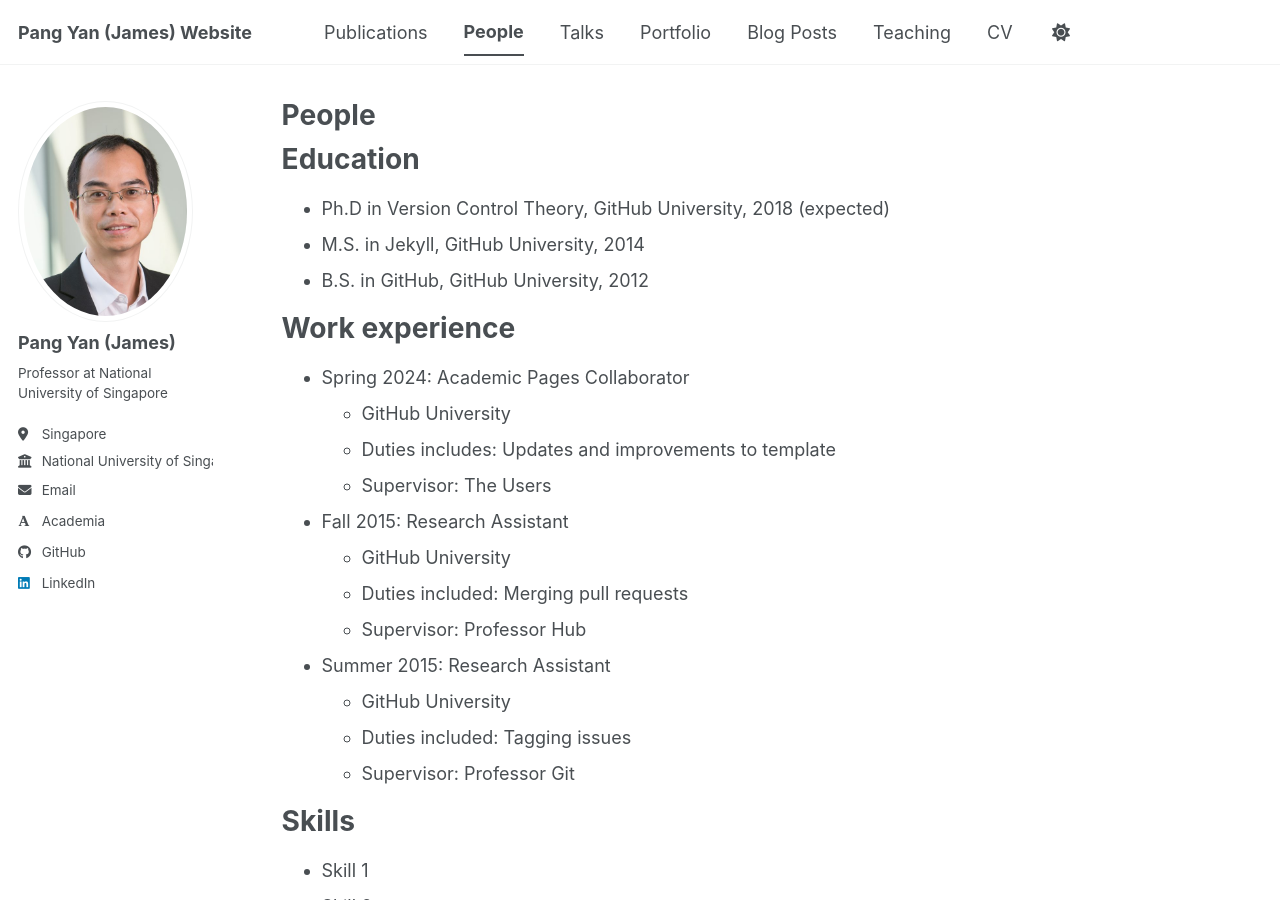
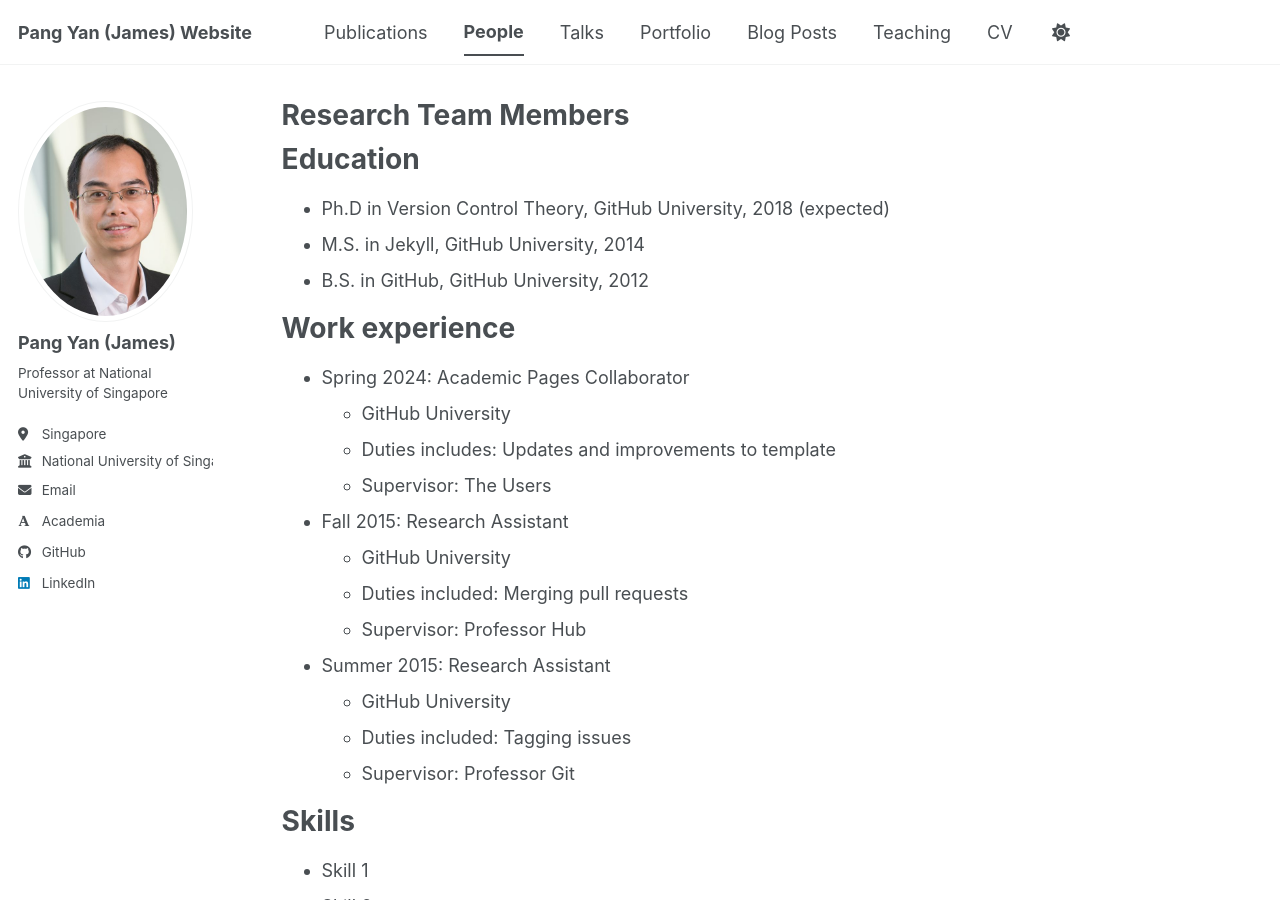
Before and after one commit to jamespangyan/jamespangyan.github.io, a Jekyll site: the page built from _pages/cv.md, in a window 1280 px wide and 900 px high. Built offline with Jekyll 4.4.1, drawn with Linux system fonts in a browser that asks for light colours; some web fonts are replaced; a script bundle is joined from its source files by our own code; library files that are not in the unit come from our copies.

Commit message:
Update cv.md

```diff
--- a/_pages/cv.md
+++ b/_pages/cv.md
@@ -1,6 +1,6 @@
 ---
 layout: archive
-title: "People"
+title: "Research Team Members"
 permalink: /people/
 author_profile: true
 redirect_from:
```
